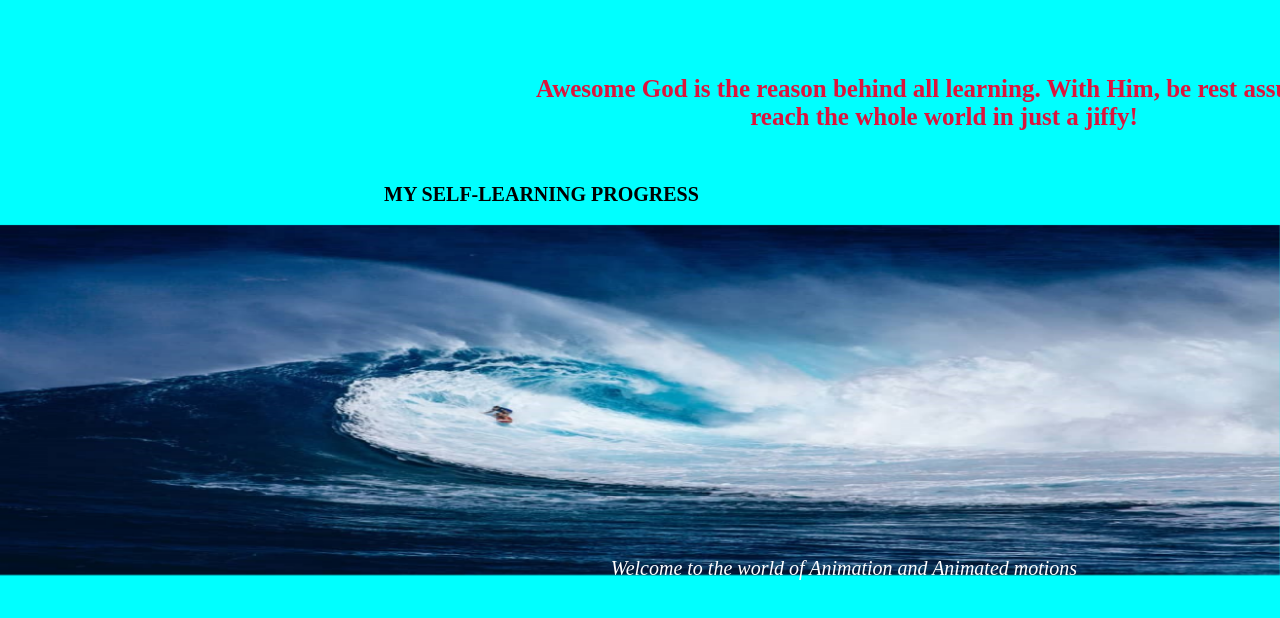
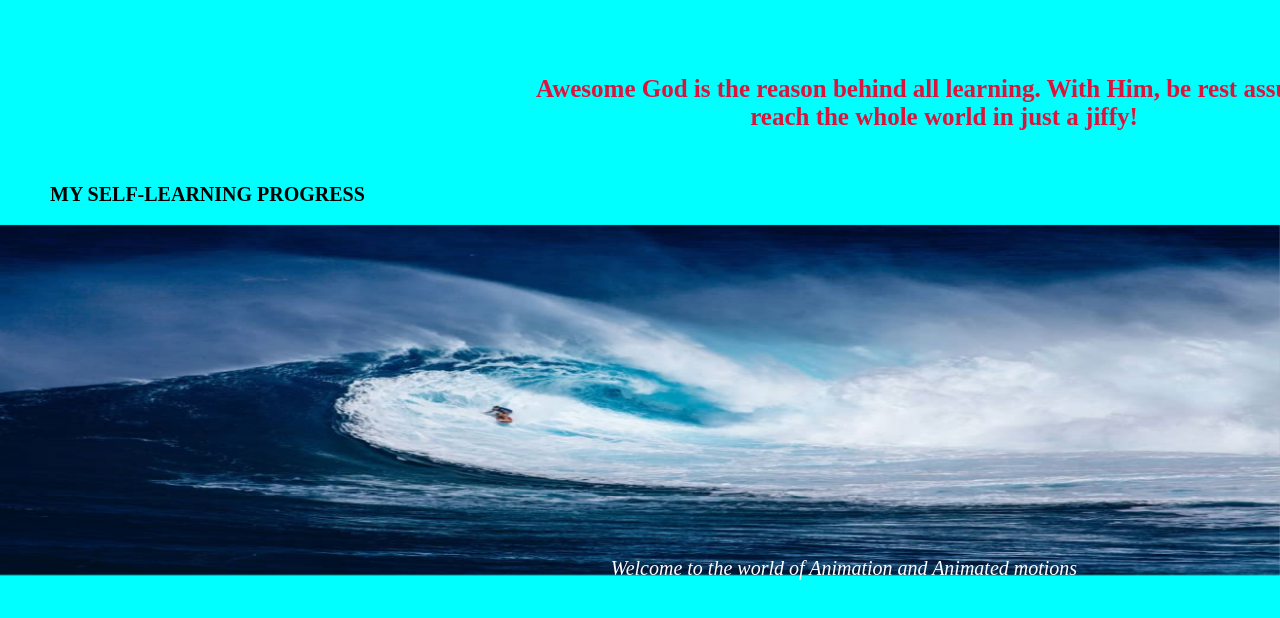
Before and after one commit to ogaraga/animal, a plain HTML site: page index.html in a window 1280 px wide. Drawn offline with Linux system fonts and the light colour scheme.

Commit message:
my second animated animation

```diff
--- a/style.scss
+++ b/style.scss
@@ -22,7 +22,7 @@ body{
             z-index: 1;
             color: black;
             font-size: 20px;
-            margin-left:30%;
+            margin-left:50%;
             margin-right: 10%;
             top: 20px;
             position: absolute;
@@ -41,6 +41,15 @@ body{
                     transform: translateY(0%);
                     height: 100%;
                 }
+            }
+
+            @media screen {
+                width: auto;
+                margin-right: 50px;
+                margin-left: 50px;
+
+
+
             }
 
         }
```
Also changed, not shown: style.css, 1 other file.
